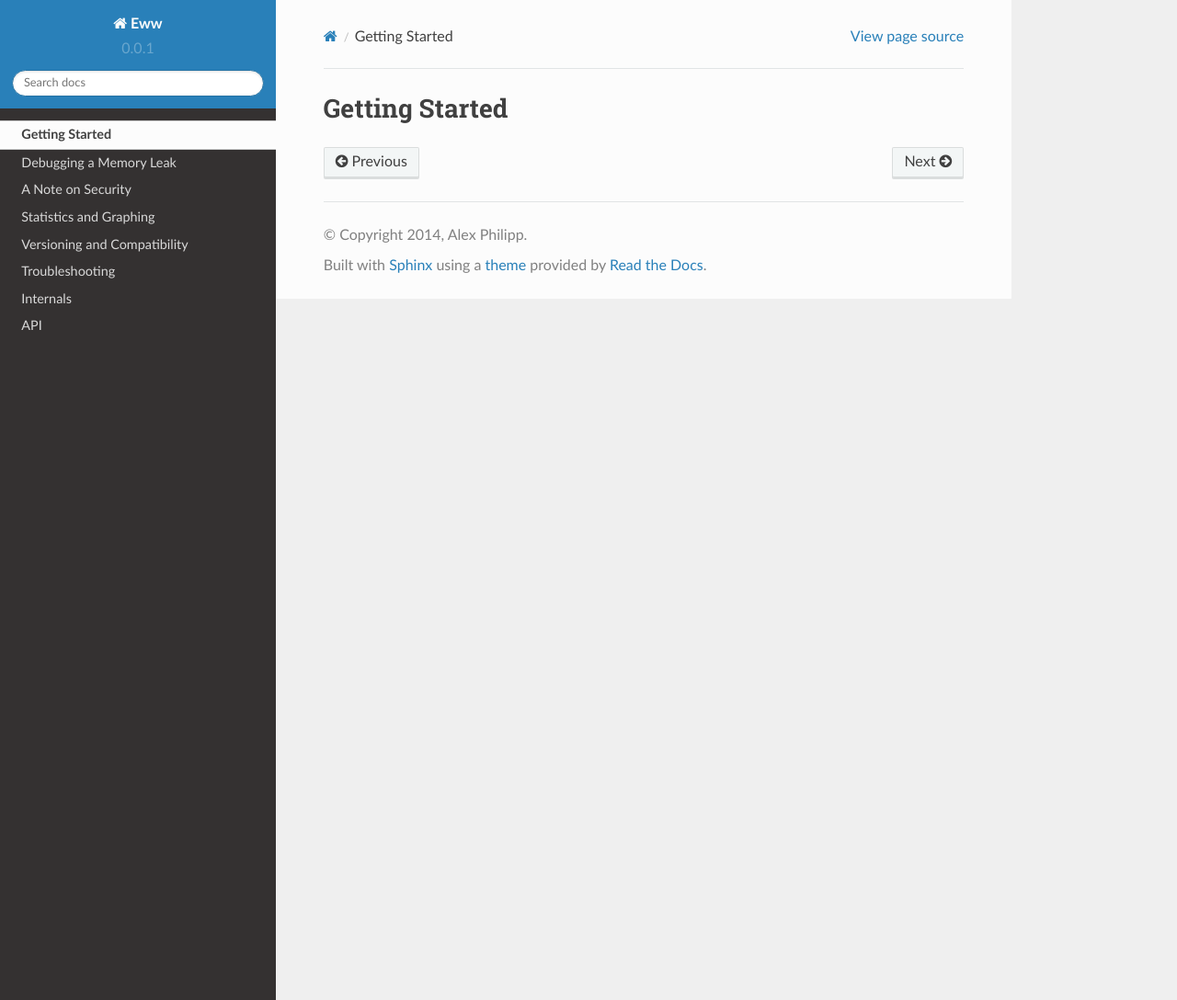
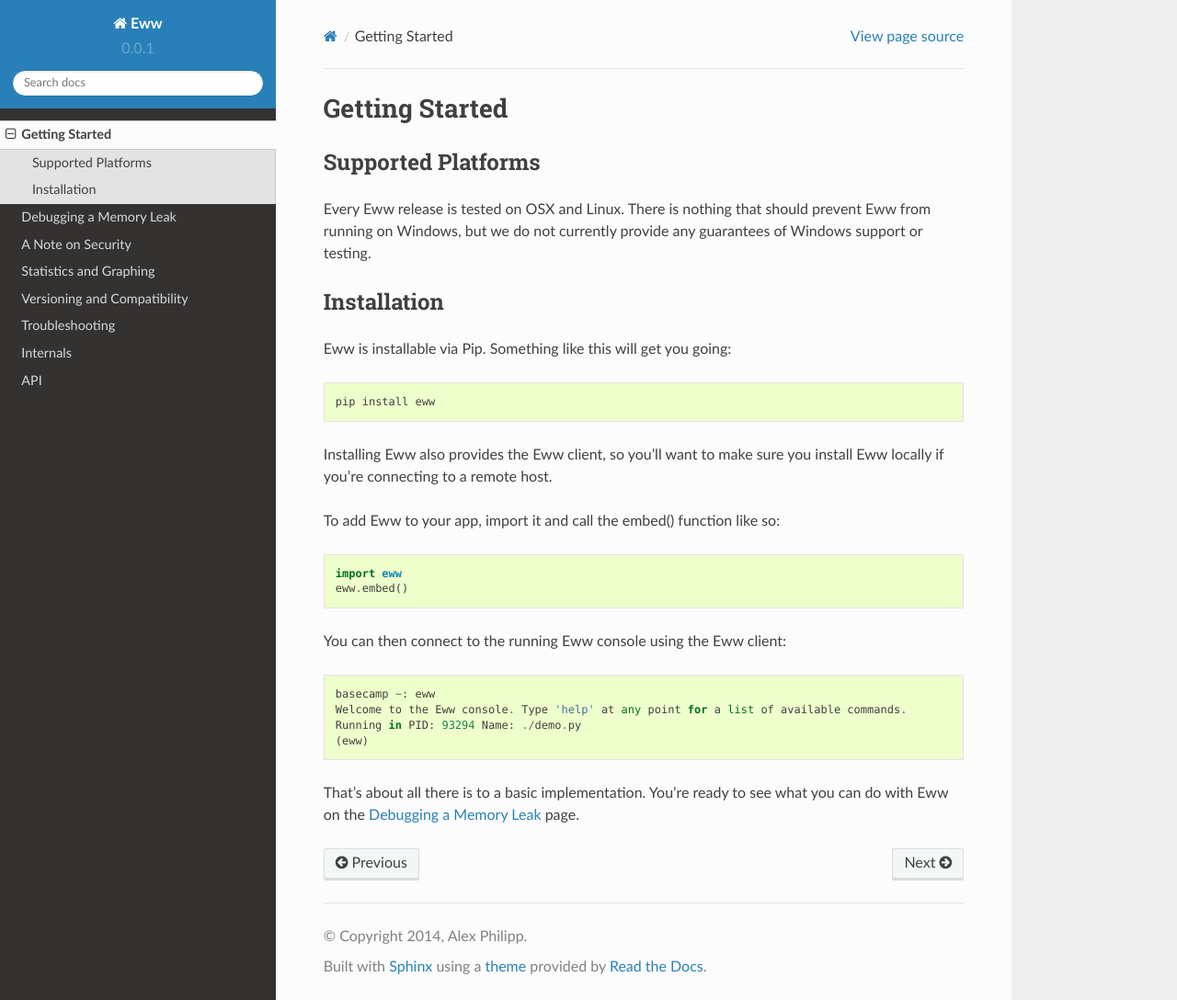
Before and after one commit to py-eww/eww, a Sphinx documentation site: the page built from docs/source/getting_started.rst, in a window 1280 px wide and 1088 px high. Shown: the whole window at 92% size. Built offline with Sphinx 7.4.7 and the Read the Docs theme 2.0.0, drawn with Linux system fonts in a browser that asks for light colours; pages that are not in the unit, such as notebooks, are missing from menus.

Commit message:
extended docs

```diff
--- a/docs/source/getting_started.rst
+++ b/docs/source/getting_started.rst
@@ -2,3 +2,31 @@
 
 Getting Started
 ===============
+
+Supported Platforms
+-------------------
+
+Every Eww release is tested on OSX and Linux.  There is nothing that should prevent Eww from running on Windows, but we do not currently provide any guarantees of Windows support or testing.
+
+Installation
+------------
+
+Eww is installable via Pip.  Something like this will get you going::
+
+    pip install eww
+
+Installing Eww also provides the Eww client, so you'll want to make sure you install Eww locally if you're connecting to a remote host.
+
+To add Eww to your app, import it and call the embed() function like so::
+
+    import eww
+    eww.embed()
+
+You can then connect to the running Eww console using the Eww client::
+
+    basecamp ~: eww
+    Welcome to the Eww console. Type 'help' at any point for a list of available commands.
+    Running in PID: 93294 Name: ./demo.py
+    (eww)
+
+That's about all there is to a basic implementation.  You're ready to see what you can do with Eww on the :ref:`debugging_a_memory_leak` page.
```
